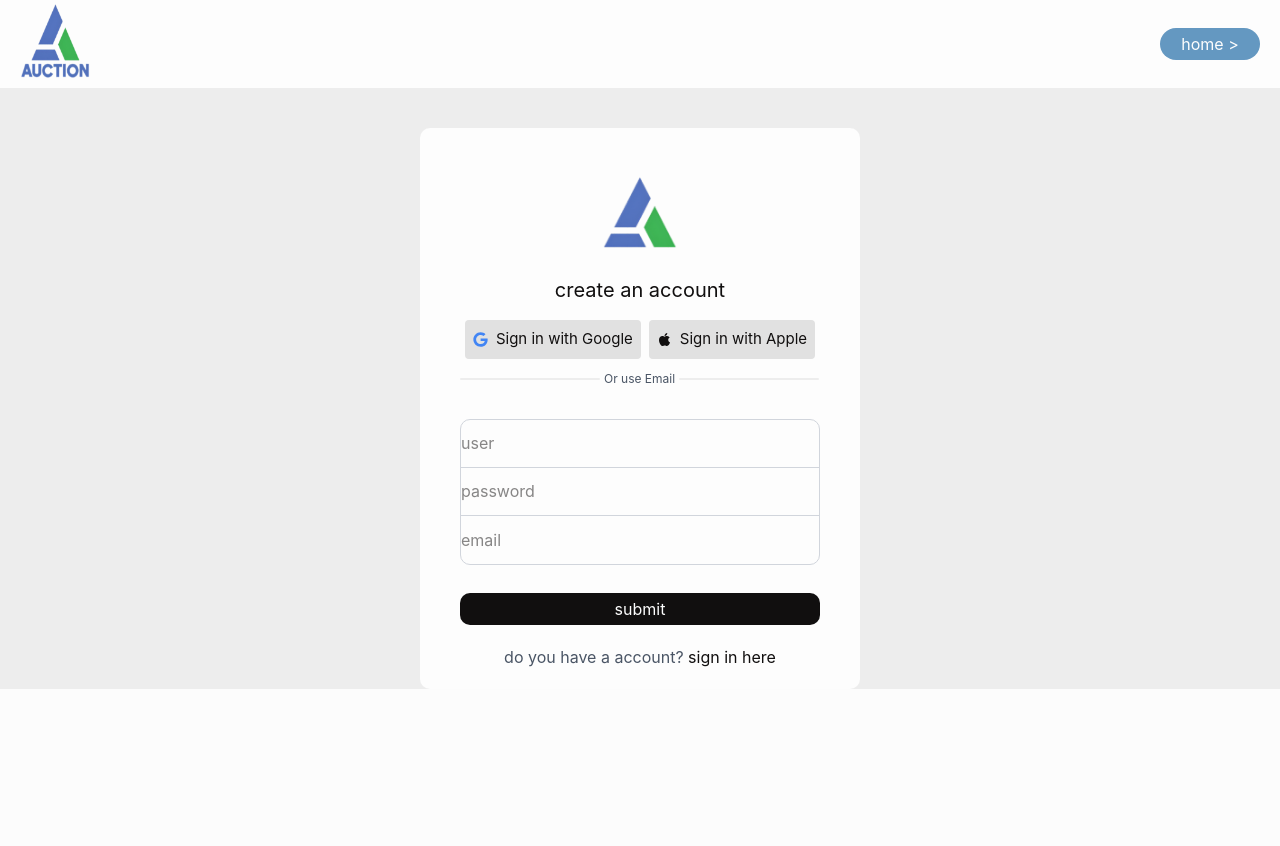
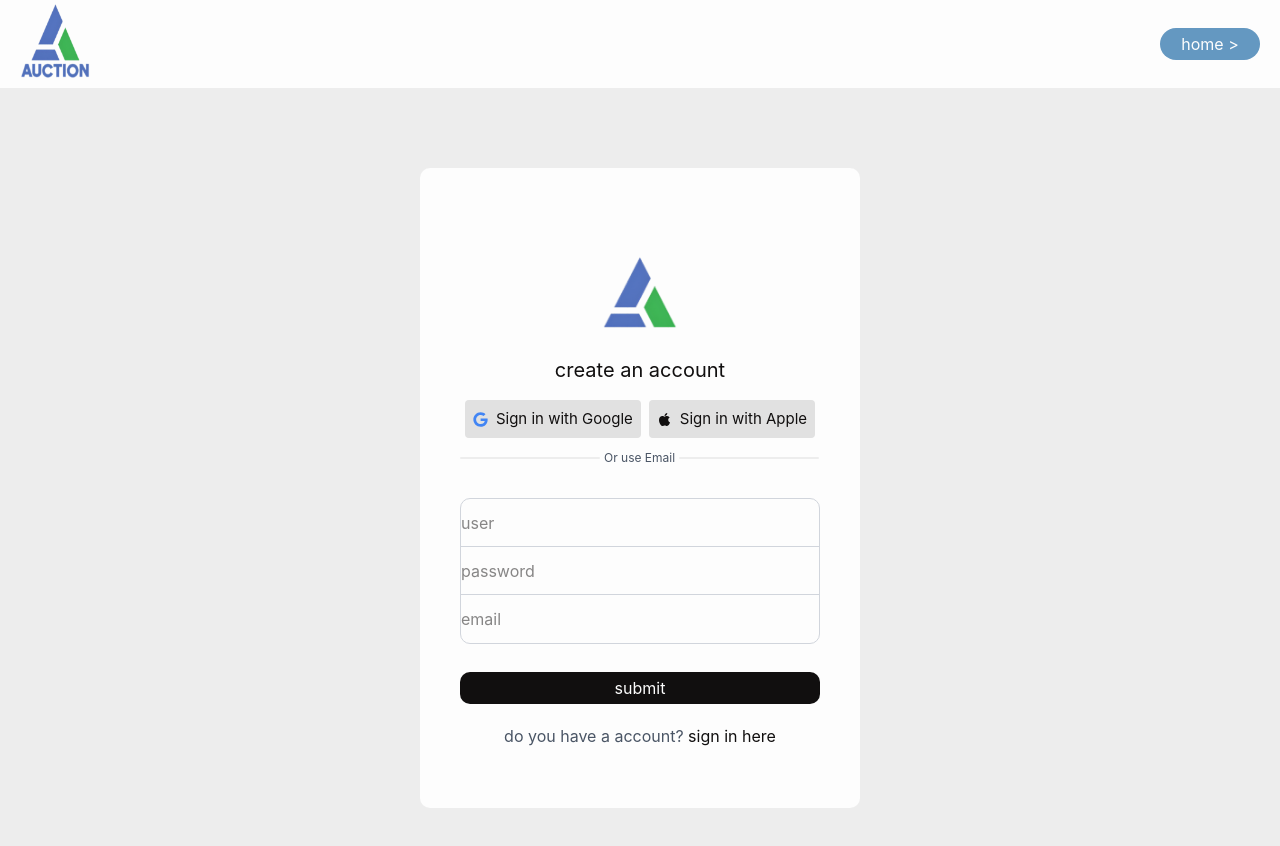
Before and after one commit to johanmora923/aution, a React (Vite) app: page /register in a window 1280 px wide. Shown: the top 846 px of the page. Before the commit the page ends 800 px from the top, so only its background shows below. Built offline with nearby package versions, Linux system fonts and the light colour scheme; no server answers.

Commit message:
Refactor Navbar and Register components for improved layout and styling consistency

```diff
--- a/src/components/navbar.jsx
+++ b/src/components/navbar.jsx
@@ -6,7 +6,7 @@ export const  Navbar = ({children}) => {
     const LogoPage = '/logo.png'
 
     return(
-        <nav className='flex items-center justify-between flex-wrap bg-[#fdfdfd] p-1 w-full min-w-[375px]'>
+        <nav className='flex items-center justify-between flex-wrap bg-[#fdfdfd] p-1  min-w-[375px]'>
             <div className='flex items-center flex-shrink-0 text-white mr-6'>
             <img className='w-[100px] h-[80px]' src={LogoPage} alt="Logo"/>
             </div>
--- a/src/components/register.jsx
+++ b/src/components/register.jsx
@@ -36,7 +36,8 @@ export const Register = () => {
     }
 
     return(
-        <div className='bg-[#fdfdfd] w-110 h-auto m-auto  rounded-[10px] '>
+        <div className='bg-[#ededed] w-full h-screen flex flex-col items-center justify-center min-w-[375px]'>
+            <div className='bg-[#fdfdfd] w-full md:w-110 h-auto m-auto  rounded-[10px] '>
                 <div className='flex flex-col m-auto mt-10  text-[#110f0f] w-90 h-250] mb-10'>
                     <img className='w-[150px] h-[100px] m-auto mt-10' src="/icono.png" alt="logo" />
                     <h2 className='m-auto mt-2 text-xl'>create an account</h2>
@@ -98,5 +99,6 @@ export const Register = () => {
                     </p>
                 </div>
         </div>
+    </div>
     )
 }
```
Lines whose indentation alone changed are shown as unchanged.
